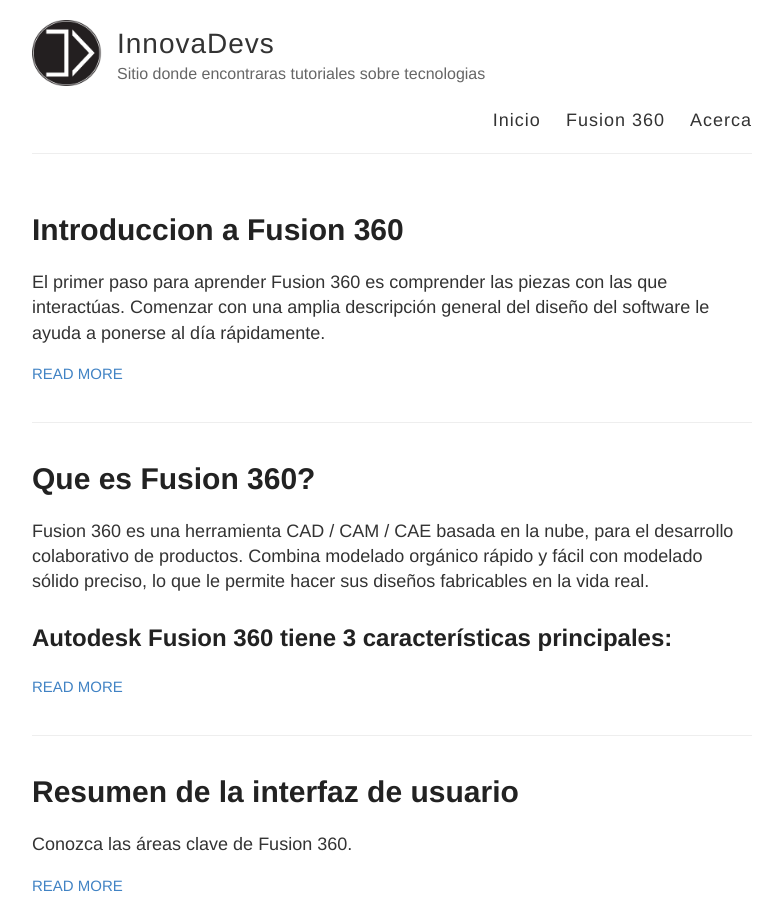
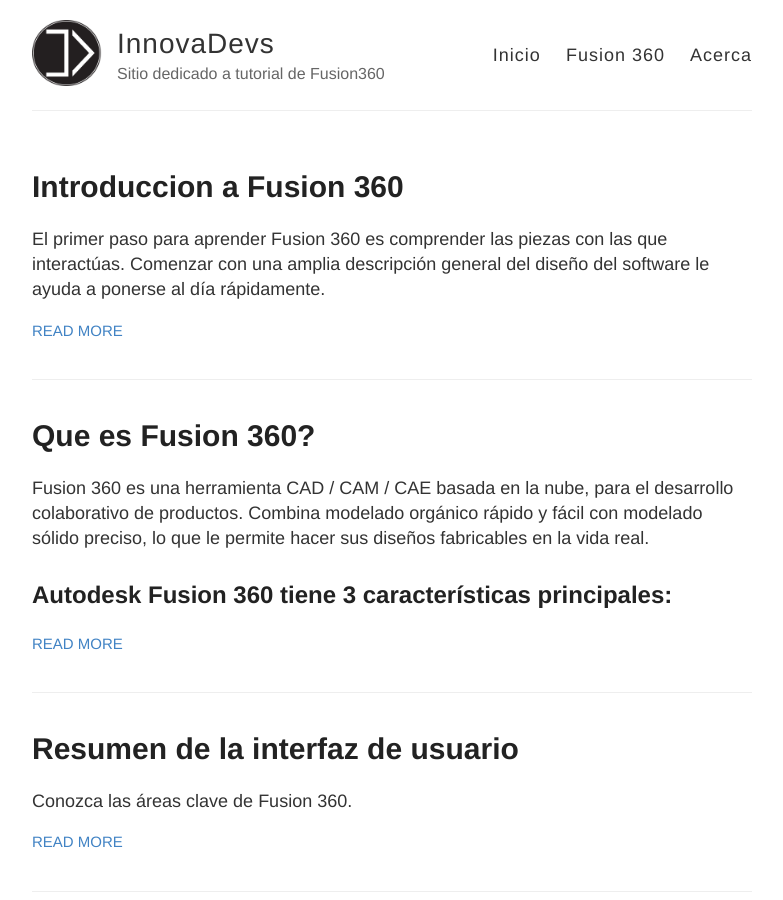
Before and after one commit to innovadevs/innovadevs.github.io, a Jekyll site: the page built from index.html, in a window 1280 px wide and 900 px high. Shown: the whole window, without its empty margins (248-1031 px from the left). Built offline with Jekyll 4.4.1, drawn with Linux system fonts in a browser that asks for light colours.

Commit message:
Update _config.yml

```diff
--- a/_config.yml
+++ b/_config.yml
@@ -6,7 +6,7 @@
 name: InnovaDevs
 
 # Short bio or description (displayed in the header)
-description: Sitio donde encontraras tutoriales sobre tecnologias
+description: Sitio dedicado a tutorial de Fusion360
 
 # URL of your avatar or profile pic (you could use your GitHub profile pic)
 avatar: https://raw.githubusercontent.com/innovadevs/innovadevs.github.io/master/images/logo.png
```
